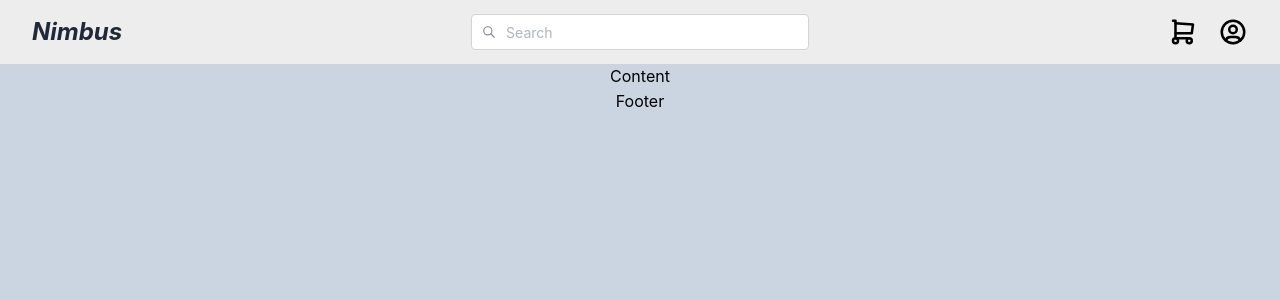
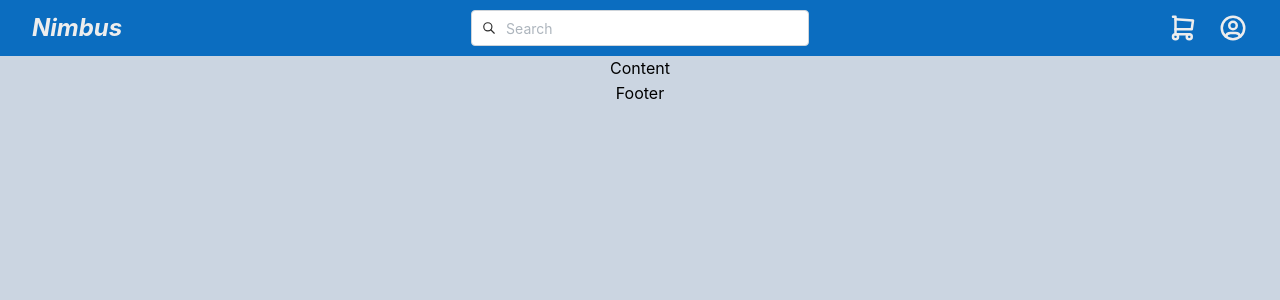
Before and after one commit to HugoCastroBR/Nimbus-Market, a Next.js app: page / in a window 1280 px wide. Shown: the top 300 px of the page. Built offline with nearby package versions, Linux system fonts and the light colour scheme.

Commit message:
feat: color setup

```diff
--- a/src/app/components/Atoms/Logo.tsx
+++ b/src/app/components/Atoms/Logo.tsx
@@ -10,7 +10,7 @@ export default function Logo() {
     >
       <h1
         className='
-          text-2xl font-bold text-gray-800
+          text-2xl font-bold text-textHighlight
           italic
         '
       >
--- a/src/app/components/Molecules/HeaderMenu.tsx
+++ b/src/app/components/Molecules/HeaderMenu.tsx
@@ -22,6 +22,7 @@ export default function HeaderMenu() {
         >
           <IconShoppingCart
             size={30}
+            color='var(--textHighlight)'
           />
         </LinkButton>
         <LinkButton
@@ -29,6 +30,7 @@ export default function HeaderMenu() {
         >
           <IconUserCircle
             size={30}
+            color='var(--textHighlight)'
           />
         </LinkButton>
       </div>
--- a/src/app/components/Molecules/SearchInput.tsx
+++ b/src/app/components/Molecules/SearchInput.tsx
@@ -26,7 +26,11 @@ export default function SearchInput() {
             style={{ display: value ? undefined : 'none' }}
           />
         }
-        leftSection={<IconSearch size={14} />}
+        leftSection={<
+          IconSearch
+          size={14}
+          color="var(--textLowlight)"
+          />}
       />
 
     </div>
--- a/src/app/components/Organisms/Header.tsx
+++ b/src/app/components/Organisms/Header.tsx
@@ -7,7 +7,7 @@ const Header = () => {
   return(
     <div
         className='
-        w-full h-16 flex justify-between items-center bg-highlightBlue
+        w-full h-14 flex justify-between items-center bg-highlightBlue
         px-2 md:px-4 lg:px-8
         '
       >
--- a/src/app/globals.css
+++ b/src/app/globals.css
@@ -6,6 +6,9 @@
   --background: #ffffff;
   --foreground: #171717;
   --highlightBlue: #0B6DC0;
+  --textHighlight: #ededed;
+  --textLowlight: #2e2e2e;
+
 }
 
 @media (prefers-color-scheme: light) {
@@ -13,6 +16,8 @@
     --background: #0a0a0a;
     --foreground: #ededed;
     --highlightBlue: #0B6DC0;
+    --textHighlight: #ededed;
+    --textLowlight: #2e2e2e;
   }
 }
 
--- a/tailwind.config.ts
+++ b/tailwind.config.ts
@@ -11,7 +11,9 @@ const config: Config = {
       colors: {
         background: "var(--background)",
         foreground: "var(--foreground)",
-        highlightBlue: "var(--foreground)"
+        highlightBlue: "var(--highlightBlue)",
+        textHighlight: "var(--textHighlight)",
+        textLowlight: "var(--textLowlight)",
       },
       screens: {
         xs: "480px",
```
